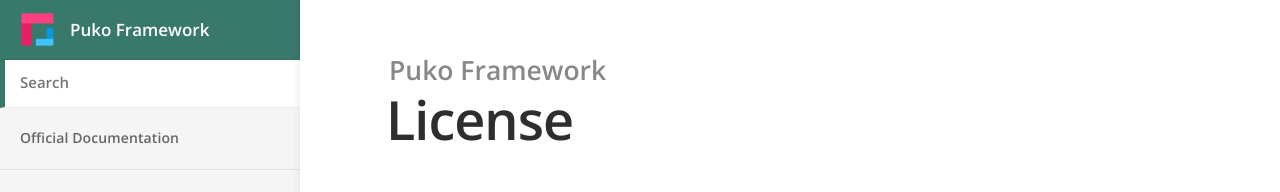
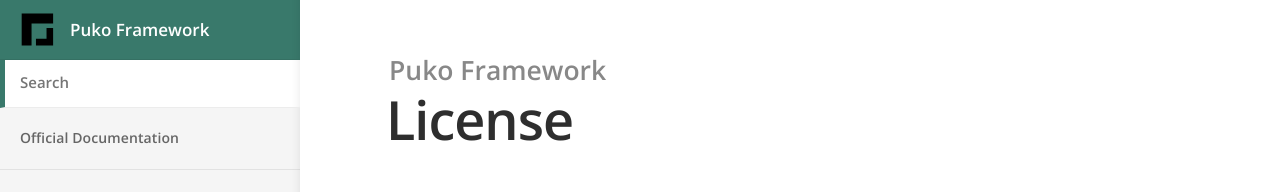
Before and after one commit to Velliz/pudo, a Jekyll site: the page built from license.md, in a window 1280 px wide. Shown: the top 192 px of the page. Built offline with Jekyll 4.4.1, drawn with Linux system fonts in a browser that asks for light colours.

Commit message:
update brand icon back to SVG

```diff
--- a/_layouts/default.html
+++ b/_layouts/default.html
@@ -31,7 +31,7 @@
 	<body>
 		<header>
 			<h1>
-				<a href="{{ site.baseurl }}/"><img src="{{ site.baseurl }}/images/favicon.png" width="40" height="40" alt="{{ site.title }} logo"></a>
+				<a href="{{ site.baseurl }}/"><img src="{{ site.baseurl }}/images/emblem.svg" width="40" height="40" alt="{{ site.title }} logo"></a>
 				{{ site.title }}
 				<button type="button" class="open-nav" id="open-nav"></button>
 			</h1>
```
